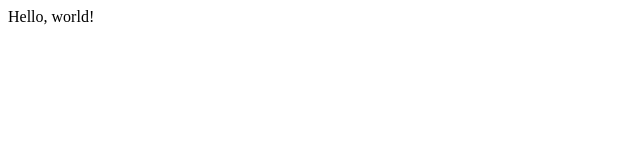
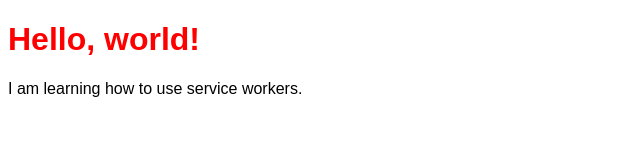
Before and after one commit to BlairLeduc/BlairLeduc.github.io, a plain HTML site: page index.html in a window 1280 px wide. Shown: the whole page, without its empty margins (0-640 px from the left). Drawn offline with Linux system fonts and the light colour scheme.

```diff
--- a/index.html
+++ b/index.html
@@ -3,10 +3,12 @@
 <head>
     <meta charset="UTF-8">
     <meta name="viewport" content="width=device-width, initial-scale=1.0">
+    <link rel="stylesheet" href="styles/main.css">
     <title>Blair Leduc</title>
 </head>
 <body>
-    Hello, world!
+    <h1>Hello, world!</h1>
+    I am learning how to use service workers.
 <script>
 if ('serviceWorker' in navigator) {
   window.addEventListener('load', function() {
--- a/styles/main.css
+++ b/styles/main.css
@@ -0,0 +1,7 @@
+body {
+    font-family: Sans-Serif;
+}
+
+h1 {
+    color: red
+}
```
Also changed, not shown: sw.js (+14 -0 lines).
